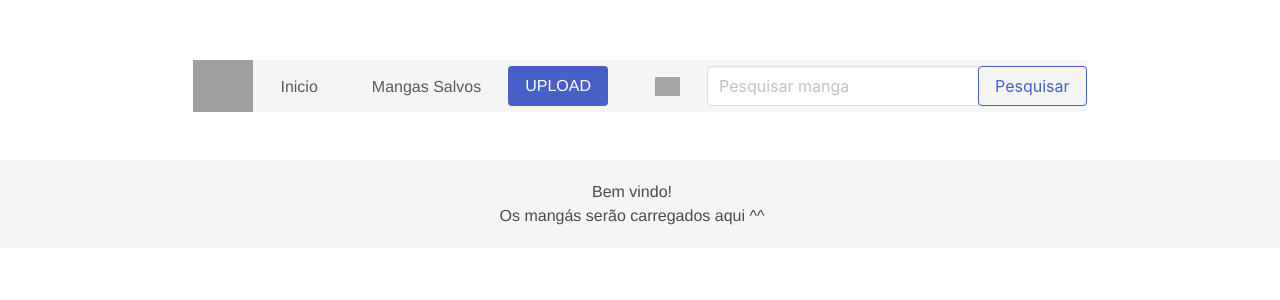
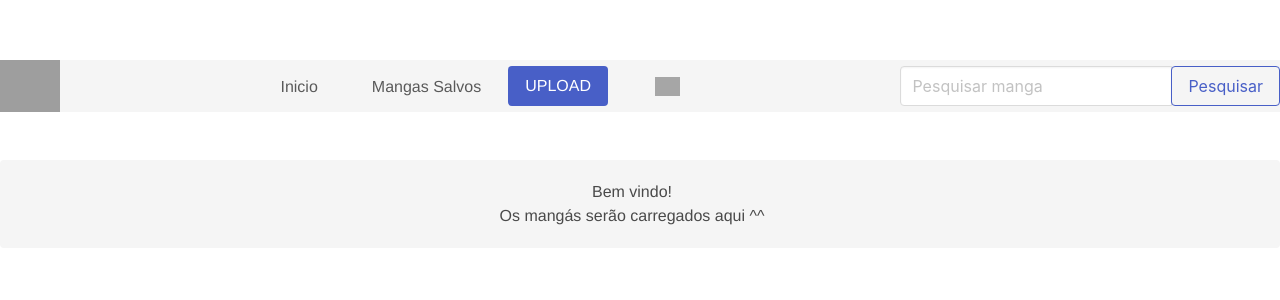
Before and after one commit to TubyNeto/SpiderComics, a Vue app: page / in a window 1280 px wide. Shown: the top 300 px of the page. Built offline with nearby package versions, Linux system fonts and the light colour scheme; grey boxes are pictures that could not be loaded.

Commit message:
Modificações na vizualização do Mangá

```diff
--- a/src/components/HelloWorld.vue
+++ b/src/components/HelloWorld.vue
@@ -1,11 +1,10 @@
 <template>
   <div v-if="!openedSettings">
-    <div class="field has-addons has-addons-centered">
-      <section class="hero">
-        <div class="hero is-light">
+    <div class="container is-fullhd">
+      <section class="hero is-light">
         <nav class="level">
           <a class="navbar">
-              <img width="60px" src="https://diyuehb.com/images/angry-saber-4.png"/>
+            <img width="60px" src="https://diyuehb.com/images/angry-saber-4.png" />
           </a>
           <div class="hero-foot">
             <nav class="tabs is-boxed is-fullwidht">
@@ -36,7 +35,6 @@
                       <img width="25px" src="https://image.flaticon.com/icons/svg/660/660770.svg" />
                     </a>
                   </li>
-
                 </ul>
               </div>
             </nav>
@@ -51,7 +49,6 @@
             </div>
           </div>
         </nav>
-        </div>
       </section>
     </div>
   </div>
@@ -94,10 +91,10 @@ export default {
       }
     },
     openSettings() {
-        this.openedSettings = true
+      this.openedSettings = true;
     },
     closeSettings() {
-        this.openedSettings = false
+      this.openedSettings = false;
     }
   },
   props: {
--- a/src/components/Reader.vue
+++ b/src/components/Reader.vue
@@ -1,10 +1,9 @@
 <template>
   <div>
     <article class="tile is-child notification is-dark">
-
-    <div v-for='(item, index) in frame' :key="index">
-      <img :src="item">
-    </div>
+      <div v-for="(item, index) in frame" :key="index">
+        <img :src="item" />
+      </div>
     </article>
   </div>
 </template>
@@ -17,9 +16,8 @@ export default {
       required: false
     }
   },
-  data () {
-    return {
-    }
+  data() {
+    return {};
   }
 };
 </script>
--- a/src/components/SceneManager.vue
+++ b/src/components/SceneManager.vue
@@ -1,12 +1,12 @@
 <template>
   <div>
     <HelloWorld @next-scene="passScene = $event" @frame="framer = $event"></HelloWorld>
-    <br>
+    <br />
     <div v-if="!passScene">
-      <InitialScreen></InitialScreen>
+      <InitialScreen class="container is-fullhd"></InitialScreen>
     </div>
     <div v-if="passScene">
-      <div v-if="readMode">
+      <div v-if="readMode" class="container is-fullhd">
         <Reader :frame="framer"></Reader>
       </div>
 
@@ -21,7 +21,7 @@
 import Reader from "./Reader.vue";
 import HelloWorld from "./HelloWorld.vue";
 import Settings from "./Settings.vue";
-import InitialScreen from './InitialScreen.vue'
+import InitialScreen from "./InitialScreen.vue";
 
 export default {
   data() {
@@ -40,7 +40,7 @@ export default {
   methods: {
     pasScene() {
       this.passScene = true;
-    },
+    }
   }
 };
 </script>
--- a/src/components/Settings.vue
+++ b/src/components/Settings.vue
@@ -46,14 +46,14 @@
 <script>
 export default {
   name: "App",
-  data: {
+  data:{
     isOrientado: "",
     isDark: false,
     isResized: false,
   },
   mounted(){
     if (localStorage.orientado){
-      this.orientado = localStorage.orientado
+      this.isOrientado = localStorage.isOrientado
     }
     if (localStorage.isDark){
       this.isDark = localStorage.isDark
```
Lines whose indentation alone changed are shown as unchanged.
